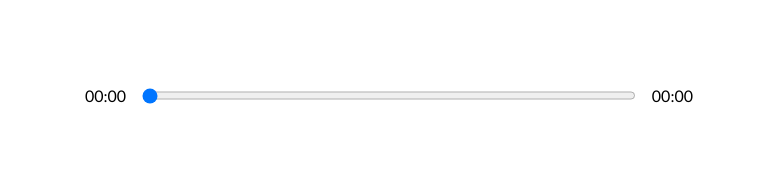
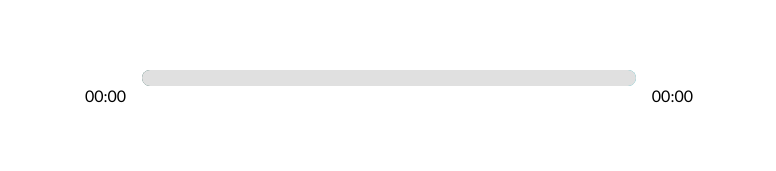
Before and after one commit to alexSmkh/music-player, a React (Create React App) app: page / in a window 1280 px wide. Shown: the part 538-709 px from the top of the page, without its empty margins (251-1027 px from the left). Built offline with nearby package versions, Linux system fonts and the light colour scheme.

Commit message:
Added autoplay of the next song

```diff
--- a/src/App.js
+++ b/src/App.js
@@ -14,15 +14,30 @@ function App() {
   const [songInfo, setSongInfo] = useState({
     currentTime: 0,
     duration: null,
+    percentage: 0,
   });
   const audioRef = useRef(null);
 
+  const songEndedHandler = async () => {
+    const currentSongIndex = songs.findIndex(
+      (song) => song.id === currentSong.id
+    );
+    const nextSongIndex = (currentSongIndex + 1) % songs.length;
+    await setCurrentSong(songs[nextSongIndex]);
+
+    if (isPlaying) {
+      audioRef.current.play();
+    }
+  };
+
   const timeUpdateHandler = (e) => {
     const { currentTime, duration } = e.target;
+    const updatedPercentage = Math.round((currentTime / duration) * 100);
     setSongInfo({
       ...songInfo,
       currentTime,
       duration,
+      percentage: updatedPercentage,
     });
   };
 
@@ -48,12 +63,15 @@ function App() {
         isPlaying={isPlaying}
         audioRef={audioRef}
         libraryStatus={libraryStatus}
+        songInfo={songInfo}
+        setSongInfo={setSongInfo}
       />
       <audio
         onTimeUpdate={timeUpdateHandler}
         onLoadedMetadata={timeUpdateHandler}
         src={currentSong.audio}
         ref={audioRef}
+        onEnded={songEndedHandler}
       />
     </div>
   );
--- a/src/components/Library.js
+++ b/src/components/Library.js
@@ -8,6 +8,8 @@ const Library = ({
   audioRef,
   isPlaying,
   libraryStatus,
+  songInfo,
+  setSongInfo,
 }) => {
   return (
     <div className={`library ${libraryStatus ? "library-active" : ""}`}>
@@ -22,6 +24,8 @@ const Library = ({
             setSongs={setSongs}
             audioRef={audioRef}
             isPlaying={isPlaying}
+            songInfo={songInfo}
+            setSongInfo={setSongInfo}
           />
         ))}
       </div>
--- a/src/components/LibrarySong.js
+++ b/src/components/LibrarySong.js
@@ -7,11 +7,15 @@ const LibrarySong = ({
   setCurrentSong,
   audioRef,
   isPlaying,
+  setSongInfo,
+  songInfo,
 }) => {
   const selectedClass = currentSong.active ? "selected" : "";
 
   const songSelectHandler = async () => {
     await setCurrentSong(currentSong);
+    await setSongInfo({ ...songInfo, percentage: 0 });
+
     if (isPlaying) {
       audioRef.current.play();
     }
--- a/src/components/Player.js
+++ b/src/components/Player.js
@@ -1,4 +1,4 @@
-import React, { useEffect } from "react";
+import React, { useEffect, useRef } from "react";
 import { FontAwesomeIcon } from "@fortawesome/react-fontawesome";
 import {
   faPlay,
@@ -55,6 +55,7 @@ const Player = ({
     }
 
     await setCurrentSong(songs[newSongIndex]);
+    await setSongInfo({...songInfo, percentage: 0});
     if (isPlaying) {
       audioRef.current.play();
     }
@@ -79,10 +80,19 @@ const Player = ({
     setSongInfo({ ...songInfo, currentTime });
   };
 
+  const trackAnim = {
+    transform: `translateX(${songInfo.percentage}%)`
+  };
+
+  const trackInputBackground = {
+    background: `linear-gradient(to right, ${currentSong.color[0]}, ${currentSong.color[1]})`,
+  }
+
   return (
     <div className="player">
       <div className="time-control">
         <p>{getTime(songInfo.currentTime)}</p>
+        <div className="track" style={trackInputBackground}>
           <input
             type="range"
             min={0}
@@ -90,6 +100,8 @@ const Player = ({
             onChange={dragHandler}
             value={songInfo.currentTime}
           />
+          <div className="animate-track" style={trackAnim}></div>
+        </div>
         <p>{songInfo.duration ? getTime(songInfo.duration) : "00:00"}</p>
       </div>
       <div className="play-control">
--- a/src/styles/_player.scss
+++ b/src/styles/_player.scss
@@ -12,7 +12,9 @@
 
   input {
     width: 100%;
-    padding: 1rem 0rem;
+    -webkit-appearance: none;
+    background: transparent;
+    cursor: pointer;
   }
 
   p {
@@ -31,3 +33,31 @@
     cursor: pointer;
   }
 }
+
+input[type="range"]:focus {
+  outline: none;
+}
+
+input[type="range"]::-webkit-slider-thumb {
+  -webkit-appearance: none;
+  height: 16px;
+  width: 16px;
+}
+
+.track {
+  position: relative;
+  width: 100%;
+  height: 1rem;
+  border-radius: 1rem;
+  overflow: hidden;
+}
+
+.animate-track {
+  position: absolute;
+  top: 0;
+  left: 0;
+  width: 100% ;
+  height: 100%;
+  pointer-events: none;
+  background-color: rgb(224, 224, 224);
+}
```
Lines whose indentation alone changed are shown as unchanged.
